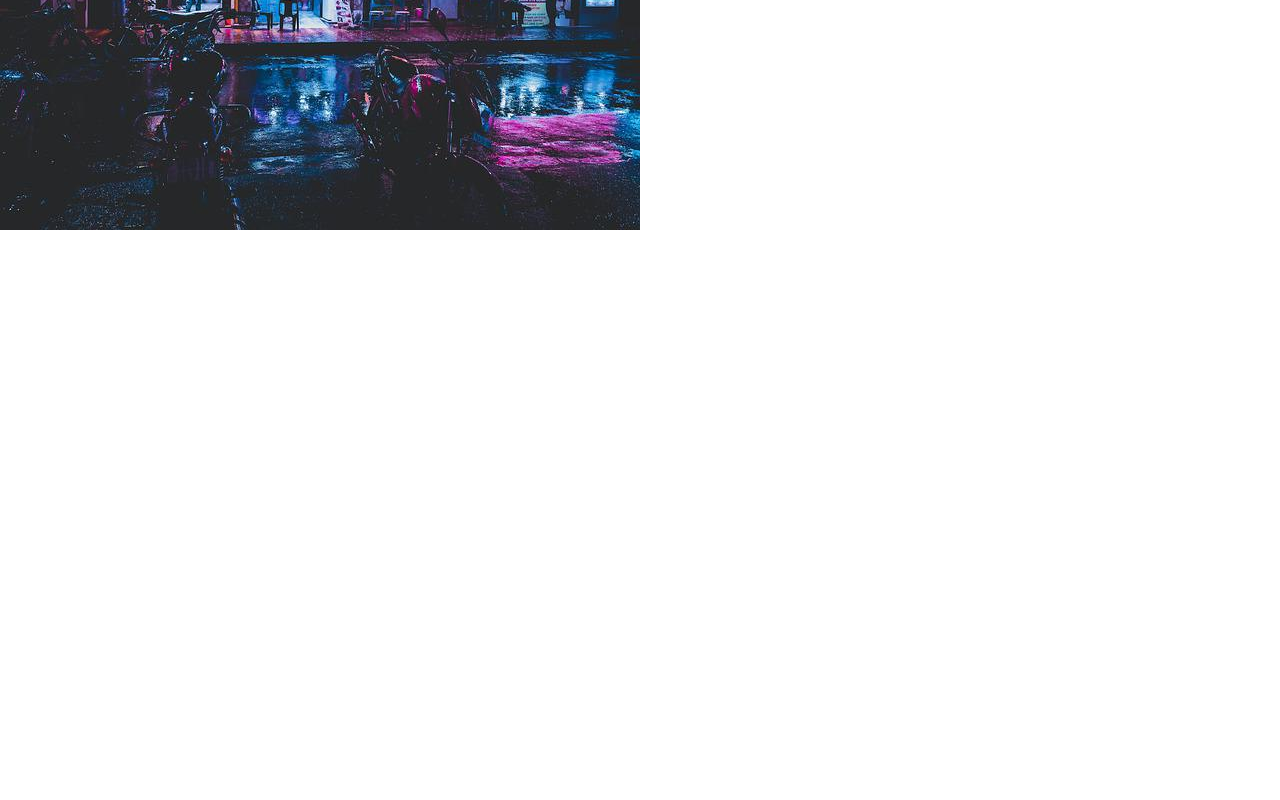
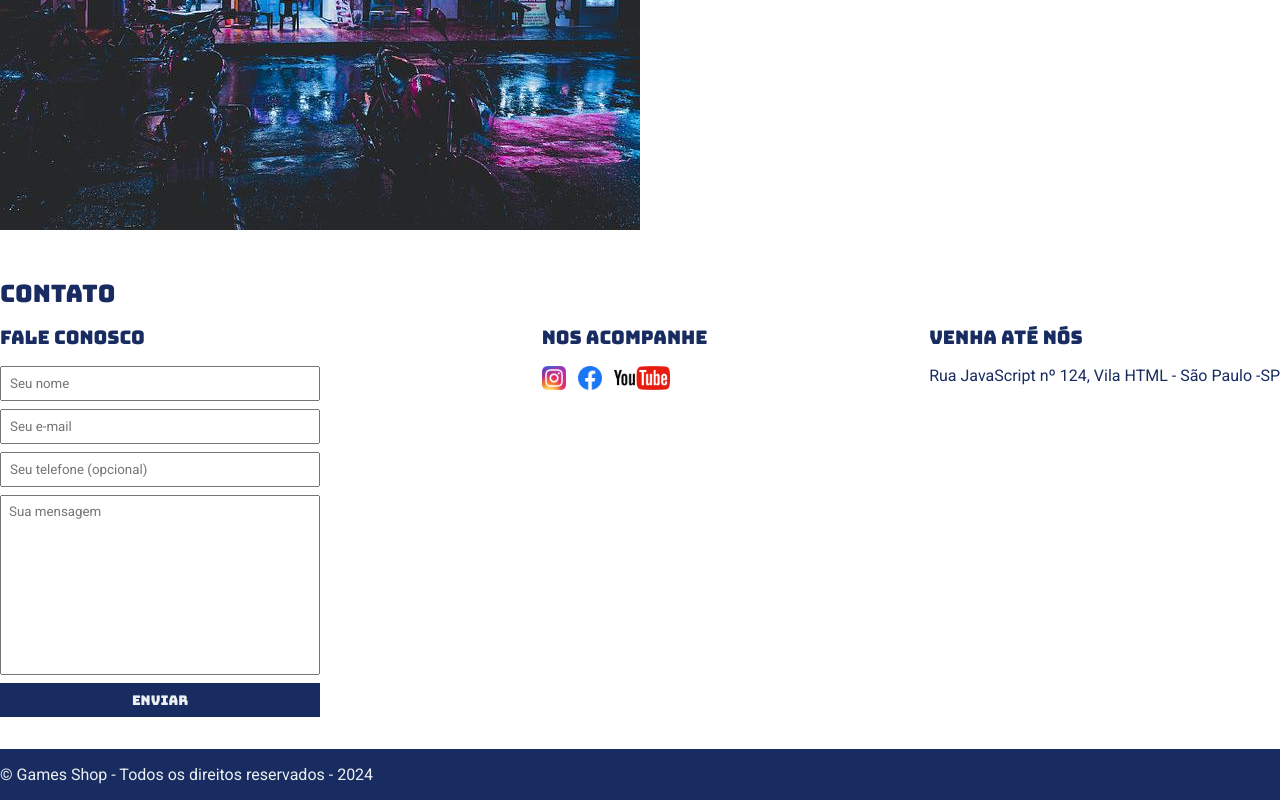
Before and after one commit to HerbAlves/site_gamesshop, a plain HTML site: page index.html in a window 1280 px wide. Shown: the part 349-1149 px from the top of the page. Before the commit the page ends 800 px from the top, so only its background shows below. Drawn offline with Linux system fonts and the light colour scheme.

Commit message:
Add contact and footer

```diff
--- a/index.html
+++ b/index.html
@@ -16,16 +16,16 @@
         <nav>
             <ul>
                 <li>
-                    <a href="#">Sobre a loja</a>
+                    <a href="#about">Sobre a loja</a>
                 </li>
                 <li>
-                    <a href="#">Contato</a>
+                    <a href="#contact">Contato</a>
                 </li>
             </ul>
         </nav>
         </div>
     </header>
-    <section>
+    <section id="about">
         <div class="container">
             <img class="store-front" src="./imagens/loja.jpg" alt="Fachada da loja Games Shop" />
             <div>
@@ -44,5 +44,55 @@
             </div>
         </div>
     </section>
+    <section id="contact">
+        <div class="container">
+            <h2>Contato</h2>
+            <div class="contact-methods">
+                <div>
+                    <h3>Fale conosco</h3>
+                    <form>
+                        <input type="text" placeholder="Seu nome" required />
+                        <input type="email" placeholder="Seu e-mail" required />
+                        <input type="tel" placeholder="Seu telefone (opcional)" />
+                        <textarea placeholder="Sua mensagem" required></textarea>
+                        <button type="submit">Enviar</button>
+                    </form>
+                </div>
+                <div>
+                    <h3>Nos acompanhe</h3>
+                    <ul class="social-links">
+                        <li>
+                            <a href="#" title="Siga-nos no Instagram">
+                                <img src="./imagens/instagram.png" alt="Logo do Instagram" />
+                            </a>
+                        </li>
+                        <li>
+                            <a href="#" title="Siga-nos no Facebook">
+                                <img src="./imagens/facebook.png" alt="Logo do Facebook" />
+                            </a>
+                        </li>
+                        <li>
+                            <a href="#" title="Visite nosso canal no YouTube">
+                                <img src="./imagens/youtube.png" alt="Logo do YouTube" />
+                            </a>
+                        </li>
+                    </ul>
+                </div>
+                <div>
+                    <h3>Venha até nós</h3>
+                    <p>
+                        Rua JavaScript nº 124, Vila HTML - São Paulo -SP
+                    </p>
+                </div>
+            </div>
+        </div>
+    </section>
+    <footer>
+        <div class="container">
+            <p>
+                &copy; Games Shop - Todos os direitos reservados - 2024
+            </p>
+        </div>
+    </footer>
 </body>
 </html>
--- a/main.css
+++ b/main.css
@@ -5,13 +5,15 @@
 }
 
 header,
-section h2 {
+section h2,
+section h3,
+form button  {
     font-family: "Bungee", sans-serif;
     font-weight: 400;
     font-style: normal;
 }
 
-body {
+body, input, textarea {
     font-family: "Roboto", sans-serif;
     font-weight: 400;
     font-style: normal;
@@ -79,3 +81,64 @@ section p {
 .store-front {
     margin-right: 32px;
 }
+
+.social-links img {
+    height: 24px;
+}
+
+.social-links li {
+    display: inline;
+    margin-right: 8px;
+}
+
+.social-links li a {
+    text-decoration: none;
+}
+
+#contact .container {
+    display: block;
+}
+
+.contact-methods {
+    display: flex;
+    justify-content: space-between;
+}
+
+form input,
+form textarea,
+form button {
+    display: block;
+    width: 320px;
+    margin-bottom: 8px;
+    padding: 8px;
+}
+
+form textarea {
+    resize: none;
+    height: 180px;
+}
+
+section h3 {
+    margin-bottom: 16px;
+}
+
+form button {
+    background-color: #182c61;
+    color: #ecf0f1;
+    border: none;
+    cursor: pointer;
+}
+
+form button:hover {
+    background-color: #314e9e;
+}
+
+input:focus, textarea:focus {
+    outline-color: #182c61;
+}
+
+footer {
+    background-color: #182c61;
+    color: #ecf0f1;
+    padding: 16px 0;
+}
```
